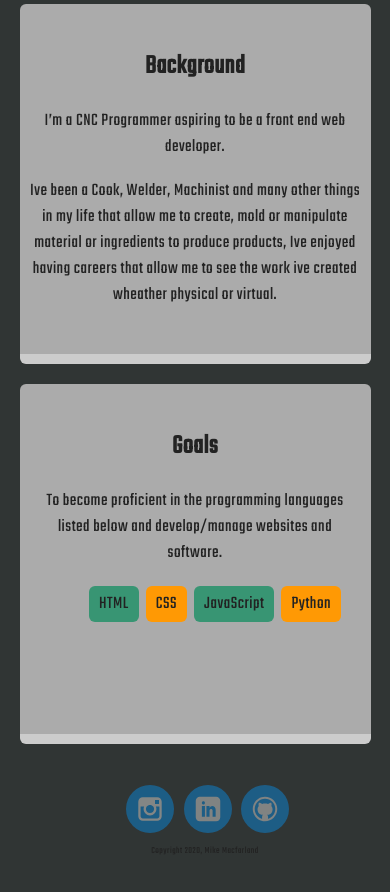
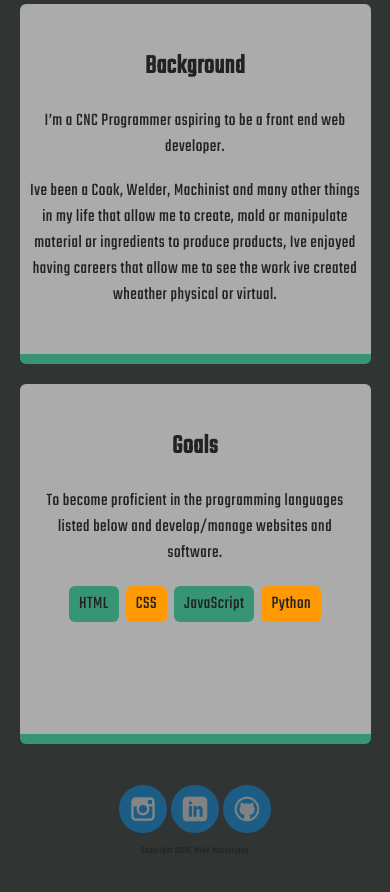
Before and after one commit to mikemacfarland/Techdegree-project-1, a plain HTML site: page pages/index.html in a window 390 px wide. Shown: the part 412-1304 px from the top of the page. Drawn offline with Linux system fonts and the light colour scheme.

Commit message:
Final Update for project submission
updated divs that needed to be Sections and consolodated 2 classes into "card" class, made some small css changes.

```diff
--- a/pages/index.html
+++ b/pages/index.html
@@ -11,13 +11,13 @@
   <body>
 
     <header>
-      <nav class="main-nav">
+      <div class="main-nav">
         <ul class="nav">
           <li><a href="index.html#">Home</a></li>
           <li><a href="experience.html">Experience</a></li>
           <li><a href="hobbies.html">Hobbies</a></li>
         </ul>
-      </nav>
+      </div>
 
       <img src="../images/profile-pic.jpg" alt="picture of Mike Macfarland, web developer" class="profile-image">
         <h1 class="name-tag">Mike Macfarland</h1>
@@ -27,16 +27,15 @@
       </div>
     </header>
 
-    <main >
-      <section class="group">
-        <div class="background-card">
+    <main class="group">
+      <section class="card background">
         <h2>Background</h2>
           <p>I’m a CNC Programmer aspiring to be a front end web developer.</p>
           <p>Ive been a Cook, Welder, Machinist and many other things in my life that allow me to create, mold or manipulate material
               or ingredients to produce products, Ive enjoyed having careers that allow me to see the work ive created wheather physical or virtual.</p>
-        </div>
+          </section>
 
-        <div class="goals-card">
+      <section class="card goals">
         <h2>Goals</h2>
           <p>To  become proficient in the programming languages listed below and develop/manage websites and software.</p>
         <ul class="skills">
@@ -45,7 +44,6 @@
           <li>JavaScript</li>
           <li>Python</li>
         </ul>
-        </div>
       </section>
     </main>
 
--- a/styles.css
+++ b/styles.css
@@ -59,7 +59,7 @@ body {
 footer {
   width: 100%;
   min-height: 30px;
-  padding: 20px 0 40px 20px;
+  padding: 20px 0 40px 0;
 }
 
 footer .copyright {
@@ -69,11 +69,12 @@ footer .copyright {
 
 footer ul {
   list-style-type: none;
-  margin: 0;
+  width: 90%;
   padding: 0;
+  margin: auto;
 }
 
-footer ul li {
+footer li {
   display: inline-block;
 }
 
@@ -129,18 +130,17 @@ footer ul li {
   opacity: 80%;
 }
 
-.goals-card{
+.goals{
   float: right;
   margin-right: 5%;
 }
 
-.background-card{
+.background{
   float: left;
   margin-left:5%;
 }
 
-.goals-card,
-.background-card {
+.card {
   margin-top: 20px;
   padding: 20px 10px 50px 10px;
   width: 44%;
@@ -150,12 +150,12 @@ footer ul li {
   border-radius: 6px;
   transition: all .5s;
   font-size: 1.4em;
+  border-color: #389573;
+  transition: 1s;
 }
 
-.goals-card:hover,
-.background-card:hover {
-  border-color: #389573;
-  transition: 1s;
+.card ul{
+  padding-left: 0;
 }
 
 .group:after {
@@ -181,7 +181,6 @@ footer ul li {
 a.social {
   display: inline-block;
   text-indent: -9999px;
-  margin-left: 5px;
   width: 50px;
   height: 50px;
   background-size: 50px;
@@ -271,22 +270,20 @@ a.social:hover {
     font-size: .92em;
   }
 
-  .goals-card,
-  .background-card{
+  .card{
     padding-bottom:30px;
   }
 }
 
 @media screen and (max-width: 1000px) {
 
-  .goals-card,
-  .background-card {
+  .card {
     float: none;
     width: 90%;
     margin: 20px auto;
   }
 
-  .background-card{
+  .background{
     margin-top: 0;
   }
 
```
Lines whose indentation alone changed are shown as unchanged.
